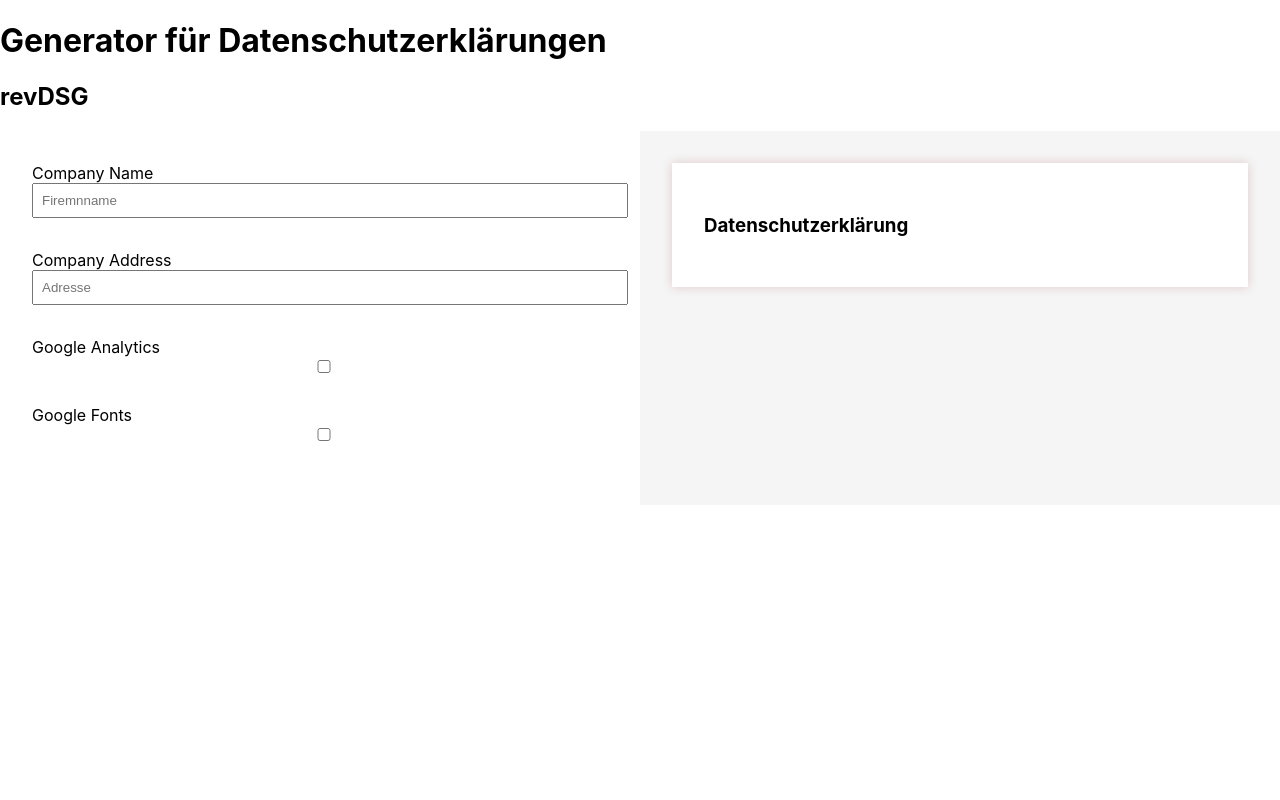
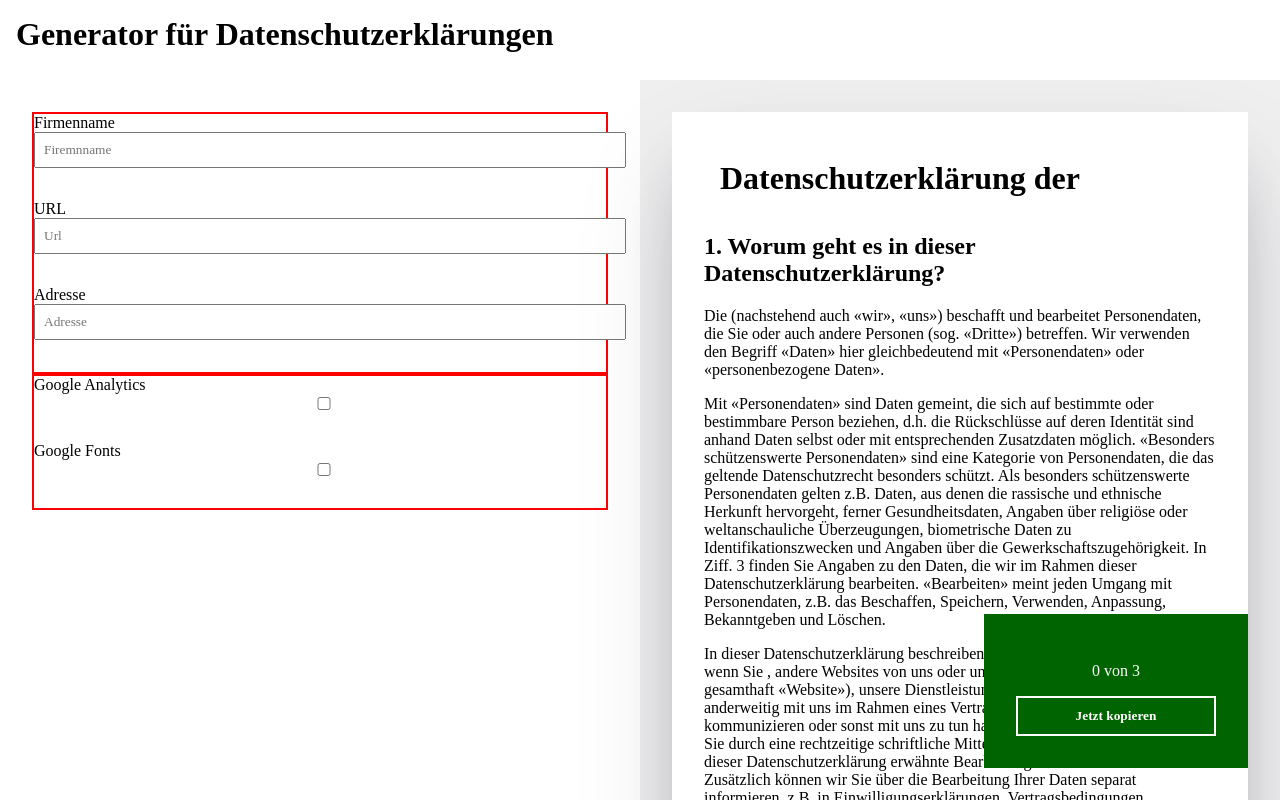
Before and after one commit to belibasCH/datenschutzCH, a React (Create React App) app: page / in a window 1280 px wide. Built offline with nearby package versions, Linux system fonts and the light colour scheme.

Commit message:
add gitignore and components

```diff
--- a/src/App.css
+++ b/src/App.css
@@ -1,9 +1,22 @@
 * {
   --default-gap: 2rem;
+  font-family: Montserrat;
+}
+.App {
+  height: 100vh;
+}
+header {
+  height: 10%;
 }
 main {
   display: flex;
   width: 100%;
+  height: 90%;
+  overflow: hidden;
+}
+h1 {
+  padding: 1rem;
+  margin: 0;
 }
 main form {
   width: 50%;
@@ -14,15 +27,9 @@ main form input {
   padding: 0.5rem;
   margin-bottom: var(--default-gap);
 }
-main .datenschutz-container {
-  width: 50%;
-  padding: var(--default-gap);
-  background-color: #f5f5f5;
-  overflow-y: scroll;
+.input-group {
+  border: 2px solid red;
 }
-.datenschutz-document{
-  padding: var(--default-gap);
-  background-color: white;
-  box-shadow: 0 0 10px rgba(144, 34, 34, 0.2);
-  ;
+.input-group.green{
+  border: 2px solid darkgreen;;
 }
--- a/src/App.js
+++ b/src/App.js
@@ -1,30 +1,39 @@
 import logo from './logo.svg';
 import './App.css';
-import { useState } from 'react';
+import { useEffect, useState } from 'react';
 import Datenschutzerklaerung from './components/Datenschutzerklaerung';
 import { DataContext } from './DataContext';
+import userEvent from '@testing-library/user-event';
 
 const App = () => {
   App.defaultProps = {
     data : {
     companyName: '',
     companyAddress: '',
+    url: '',
     googleAnalytics: false,
     googleFonts: false
   }
 }
 const [data, setData] = useState(App.defaultProps.data);
+const [status, setStatus] = useState([false, false, false]);
+useEffect(() => {
+  let newStatus = [...status];
+  if (data.companyName != '') {newStatus[0] = true;}
+  if (data.googleAnalaytics)  {newStatus[1]=true}
+  setStatus(newStatus);
+}, [data]);
 
   return (
     <div className="App">
       <DataContext.Provider value={data}>
       <header >
         <h1>Generator für Datenschutzerklärungen</h1>
-        <h2>revDSG</h2>
       </header>
       <main>
         <form>
-          <label htmlFor="companyName">Company Name</label>
+          <div className={status[0] ? "input-group green" : "input-group"}>
+          <label htmlFor="companyName">Firmenname</label>
           <input
             type="text"
             id="companyName"
@@ -32,7 +41,15 @@ const [data, setData] = useState(App.defaultProps.data);
             value={data.companyName}
             placeholder="Firemnname"
             onChange={(e) => setData({ ...data, companyName: e.target.value })} />
-          <label htmlFor="companyAddress">Company Address</label>
+          <label htmlFor="url">URL</label>
+          <input
+            type="text"
+            id="url"
+            name="url"
+            value={data.url}
+            placeholder="Url"
+            onChange={(e) => setData({ ...data, url: e.target.value })} />
+          <label htmlFor="companyAddress">Adresse</label>
           <input
             type="text"
             id="companyAddress"
@@ -40,6 +57,8 @@ const [data, setData] = useState(App.defaultProps.data);
             value={data.companyAddress}
             placeholder="Adresse"
             onChange={(e) => setData({ ...data, companyAddress: e.target.value })} />
+            </div>
+          <div className={status[1] ? "input-group green" : "input-group"}>
           <label htmlFor="googleAnalaytics">Google Analytics</label>
           <input
             type="checkbox"
@@ -54,8 +73,10 @@ const [data, setData] = useState(App.defaultProps.data);
             name="googleFonts"
             checked={data.googleFonts}
             onChange={(e) => setData({ ...data, googleFonts: e.target.checked })} />
+
+            </div>
         </form>
-          <Datenschutzerklaerung />
+          <Datenschutzerklaerung status={status}/>
       </main>
       </DataContext.Provider>
     </div>
--- /dev/null
+++ b/src/components/CopyBanner.js
@@ -0,0 +1,17 @@
+import React from "react";
+
+const CopyBanner = (data) => {
+    const getPolicy = () => {
+        const container = document.getElementById('datenschutz-document');
+        navigator.clipboard.writeText(container.innerHTML);
+        alert("Ihre Datenschutzerklärung wurde in die Zwischenablage kopiert. Sie können den HTML Inhalt nun auf ihrer Website einfügen");
+    }
+    return (
+        <div className={data.data.status.filter(Boolean).length == data.data.status.length ? "copy-banner green"  : "copy-banner red"}>
+        <p>{data.data.status.filter(Boolean).length} von {data.data.status.length}</p>
+        <button onClick={getPolicy}>Jetzt kopieren</button>
+    </div>
+    );
+
+};
+export default CopyBanner;
--- a/src/components/Datenschutzerklaerung.js
+++ b/src/components/Datenschutzerklaerung.js
@@ -3,16 +3,23 @@ import { DataContext } from "../DataContext";
 import { useContext } from "react";
 import GoogleAnalytics from "./GoogleAnalytics";
 import GoogleFonts from "./GoogleFonts";
+import Eins_WorumGehtEs from "./Eins_WorumGehtEs";
+import '../css/Datenschutz.css'
+import CopyBanner from "./CopyBanner";
 
-const Datenschutzerklaerung = () => {
+const Datenschutzerklaerung = (status) => {
     const context = useContext(DataContext);
+
+
     return (
         <div className='datenschutz-container'>
-            <div className='datenschutz-document'>
-            <h3>Datenschutzerklärung</h3>
-            {context.googleAnalaytics && <GoogleAnalytics/>}
-            {context.googleFonts && <GoogleFonts/>}
-         </div>
+            <div id='datenschutz-document'>
+                <h1>Datenschutzerklärung der {context.companyName}</h1>
+                <Eins_WorumGehtEs/>
+                {context.googleAnalaytics && <GoogleAnalytics/>}
+                {context.googleFonts && <GoogleFonts/>}
+            </div>
+           <CopyBanner data={status}/>
          </div>
     );
 };
--- /dev/null
+++ b/src/components/Eins_WorumGehtEs.js
@@ -0,0 +1,17 @@
+import React from "react";
+import { DataContext } from "../DataContext";
+import { useContext } from "react";
+
+const Eins_WorumGehtEs = () => {
+    const context = useContext(DataContext);
+    return (
+        <div className='datenschutz-element'>
+            <h2>1.	Worum geht es in dieser Datenschutzerklärung?</h2>
+            <p>Die {context.companyName} (nachstehend auch «wir», «uns») beschafft und bearbeitet Personendaten, die Sie oder auch andere Personen (sog. «Dritte») betreffen. Wir verwenden den Begriff «Daten» hier gleichbedeutend mit «Personendaten» oder «personenbezogene Daten». </p>
+            <p>Mit «Personendaten» sind Daten gemeint, die sich auf bestimmte oder bestimmbare Person beziehen, d.h. die Rückschlüsse auf deren Identität sind anhand Daten selbst oder mit entsprechenden Zusatzdaten möglich. «Besonders schützenswerte Personendaten» sind eine Kategorie von Personendaten, die das geltende Datenschutzrecht besonders schützt. Als besonders schützenswerte Personendaten gelten z.B. Daten, aus denen die rassische und ethnische Herkunft hervorgeht, ferner Gesundheitsdaten, Angaben über religiöse oder weltanschauliche Überzeugungen, biometrische Daten zu Identifikationszwecken und Angaben über die Gewerkschaftszugehörigkeit. In Ziff. 3 finden Sie Angaben zu den Daten, die wir im Rahmen dieser Datenschutzerklärung bearbeiten. «Bearbeiten» meint jeden Umgang mit Personendaten, z.B. das Beschaffen, Speichern, Verwenden, Anpassung, Bekanntgeben und Löschen. </p>
+            <p>In dieser Datenschutzerklärung beschreiben wir, was wir mit Ihren Daten tun, wenn Sie {context.url}, andere Websites von uns oder unsere Apps verwenden (nachfolgend gesamthaft «Website»), unsere Dienstleistungen oder Produkte beziehen, anderweitig mit uns im Rahmen eines Vertrags in Verbindung stehen, mit uns kommunizieren oder sonst mit uns zu tun haben. Gegebenenfalls werden wir Sie durch eine rechtzeitige schriftliche Mitteilung über zusätzliche, nicht in dieser Datenschutzerklärung erwähnte Bearbeitungsaktivitäten informieren. Zusätzlich können wir Sie über die Bearbeitung Ihrer Daten separat informieren, z.B. in Einwilligungserklärungen, Vertragsbedingungen, zusätzlichen Datenschutzerklärungen, Formularen und Hinweisen.</p>
+         </div>
+    );
+
+};
+export default Eins_WorumGehtEs;
--- /dev/null
+++ b/src/css/Datenschutz.css
@@ -0,0 +1,33 @@
+main .datenschutz-container {
+    width: 50%;
+    padding: var(--default-gap);
+    background-color: #efefef;
+    position: relative;
+    max-height: calc(90%-(2*var(--default-gap)));
+}
+  #datenschutz-document{
+    padding: var(--default-gap);
+    background-color: white;
+    box-shadow: rgba(255, 255, 255, 0.1) 0px 1px 1px 0px inset, rgba(50, 50, 93, 0.25) 0px 50px 100px -20px, rgba(0, 0, 0, 0.3) 0px 30px 60px -30px;
+    overflow-y: auto;
+
+}
+  .copy-banner{
+    position: absolute;
+    bottom: var(--default-gap);
+    right: var(--default-gap);
+    width: 30%;
+    min-width: 200px;
+    background-color:darkgreen;
+    padding: var(--default-gap);
+    color: white;
+    text-align: center;
+  }
+  .copy-banner button{
+    width: 100%;
+    height: 40px;
+    border: 2px solid white;
+    color: white;
+    background-color: transparent;
+    font-weight: 700;
+  }
```
Also changed, not shown: 1 other file (tests, documents, lock files or other folders).
